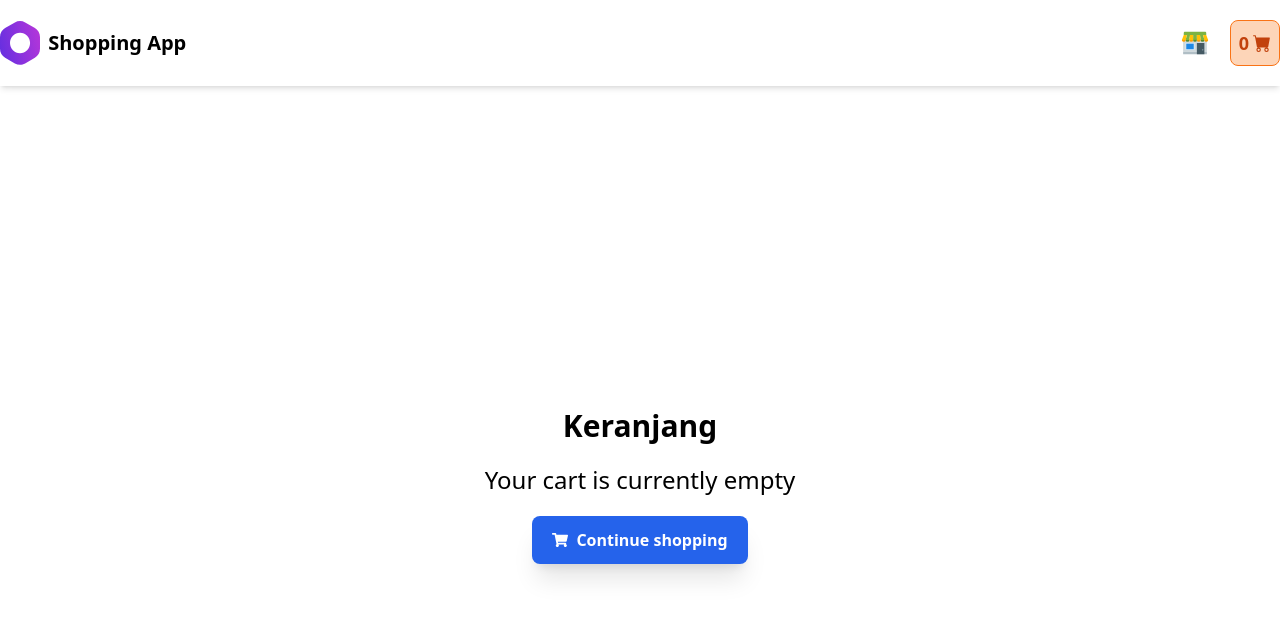
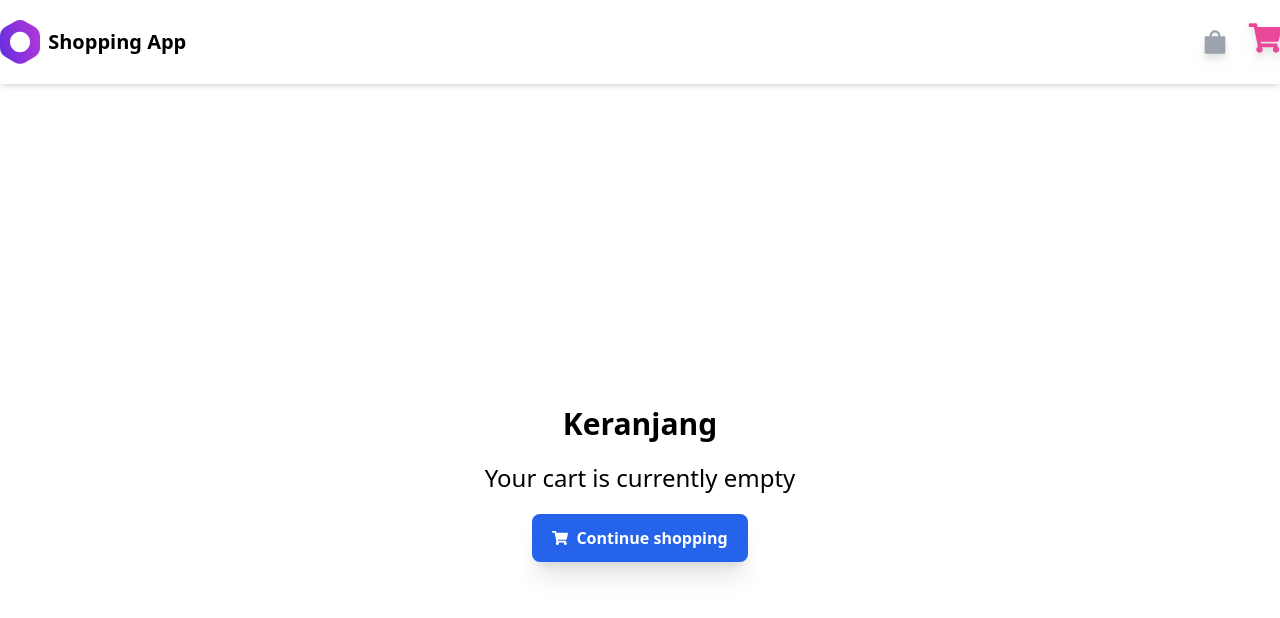
Before and after one commit to saefulbarkah/reactjs-cart, a React (Create React App) app: page /cart in a window 1280 px wide. Shown: the top 618 px of the page. Built offline with nearby package versions, Linux system fonts and the light colour scheme.

Commit message:
Navbar UI

```diff
--- a/src/components/NavMobile.js
+++ b/src/components/NavMobile.js
@@ -1,7 +1,7 @@
 import React, { useState } from "react";
 import { NavLink } from "react-router-dom";
-import { BsFillCartFill } from "react-icons/bs";
-import { FcShop } from "react-icons/fc";
+import { FaShoppingCart } from "react-icons/fa";
+import { AiFillShopping } from "react-icons/ai";
 import { useSelector } from "react-redux";
 function NavMobile() {
   const [cartCount, setCart] = useState(0);
@@ -23,19 +23,32 @@ function NavMobile() {
           <NavLink to="/">
             {({ isActive }) => (
               <div
-                className={`transition ${
-                  isActive ? "border-b-2 border-purple-500 " : ""
+                className={`flex items-center flex-col transition ease-in-out duration-300 drop-shadow-lg hover:scale-110 ${
+                  isActive
+                    ? "text-pink-500 scale-110 -translate-y-1"
+                    : "text-gray-400 "
                 }`}
               >
-                <FcShop className="text-4xl" />
+                <AiFillShopping className="text-4xl" />
+                {isActive && <span className="text-sm transition">Produk</span>}
               </div>
             )}
           </NavLink>
           <NavLink to="/cart">
-            <div className="bg-orange-500/30 border border-orange-500 text-orange-700  px-2 py-2 rounded-lg flex items-center gap-1">
-              <span>{cartCount + cart.cartItem.length}</span>
-              <BsFillCartFill className="" />
-            </div>
+            {({ isActive }) => (
+              <div
+                className={`flex items-center flex-col justify-center transition ease-in-out duration-150 drop-shadow-lg ${
+                  isActive
+                    ? "text-pink-500 scale-100 -translate-y-1"
+                    : "text-gray-400"
+                }`}
+              >
+                <FaShoppingCart className={`text-4xl `} />
+                {isActive && (
+                  <span className="text-sm transition">Keranjang</span>
+                )}
+              </div>
+            )}
           </NavLink>
         </ul>
       </div>
--- a/src/components/Navbar.js
+++ b/src/components/Navbar.js
@@ -1,12 +1,12 @@
-import React, { useEffect, useState } from "react";
+import React from "react";
 import { NavLink } from "react-router-dom";
-import { BsFillCartFill } from "react-icons/bs";
-import { FcShop } from "react-icons/fc";
+import { FaShoppingCart } from "react-icons/fa";
+import { AiFillShopping } from "react-icons/ai";
 import NavMobile from "./NavMobile";
-import { useSelector } from "react-redux";
+// import { useSelector } from "react-redux";
 function Navbar() {
-  const [cartCount, setCart] = useState(0);
-  const cart = useSelector((state) => state.cart);
+  // const [cartCount, setCart] = useState(0);
+  // const cart = useSelector((state) => state.cart);
   return (
     <>
       <header className="bg-white/70 backdrop-blur-sm shadow-md sticky top-0 z-50 hidden md:block">
@@ -19,19 +19,28 @@ function Navbar() {
             <NavLink to="/">
               {({ isActive }) => (
                 <div
-                  className={`transition ${
-                    isActive ? "border-b-2 border-purple-500 " : ""
+                  className={`transition ease-in-out duration-300 drop-shadow-lg hover:scale-110 ${
+                    isActive
+                      ? "text-pink-500 scale-110 -translate-y-1"
+                      : "text-gray-400 hover:text-pink-500 hover:-translate-y-1"
                   }`}
                 >
-                  <FcShop className="text-3xl" />
+                  <AiFillShopping className="text-3xl" />
                 </div>
               )}
             </NavLink>
             <NavLink to="/cart">
-              <div className="bg-orange-500/30 border border-orange-500 text-orange-700  px-2 py-2 rounded-lg flex items-center gap-1">
-                <span>{cartCount + cart.cartItem.length}</span>
-                <BsFillCartFill className="" />
-              </div>
+              {({ isActive }) => (
+                <div
+                  className={`transition ease-in-out duration-300 drop-shadow-lg hover:scale-110 ${
+                    isActive
+                      ? "text-pink-500 scale-110 -translate-y-1"
+                      : "text-gray-400 hover:text-pink-500 hover:-translate-y-1"
+                  }`}
+                >
+                  <FaShoppingCart className={`text-3xl `} />
+                </div>
+              )}
             </NavLink>
           </ul>
         </nav>
--- a/src/pages/Cart.js
+++ b/src/pages/Cart.js
@@ -13,7 +13,6 @@ function Cart({ title }) {
   const cart = useSelector((state) => state.cart);
   const [loading, setLoading] = useState(false);
   const [counter, setCounter] = useState(0);
-  const [aos, setAos] = useState();
   const dispatch = useDispatch();
   const navigate = useNavigate();
 
@@ -24,7 +23,6 @@ function Cart({ title }) {
 
   const handleToProduct = () => {
     setLoading(true);
-    setAos("fade-bottom");
     setCounter(5);
     setTimeout(() => {
       navigate("/");
```
Also changed, not shown: src/App.js (+1 -11 lines).
